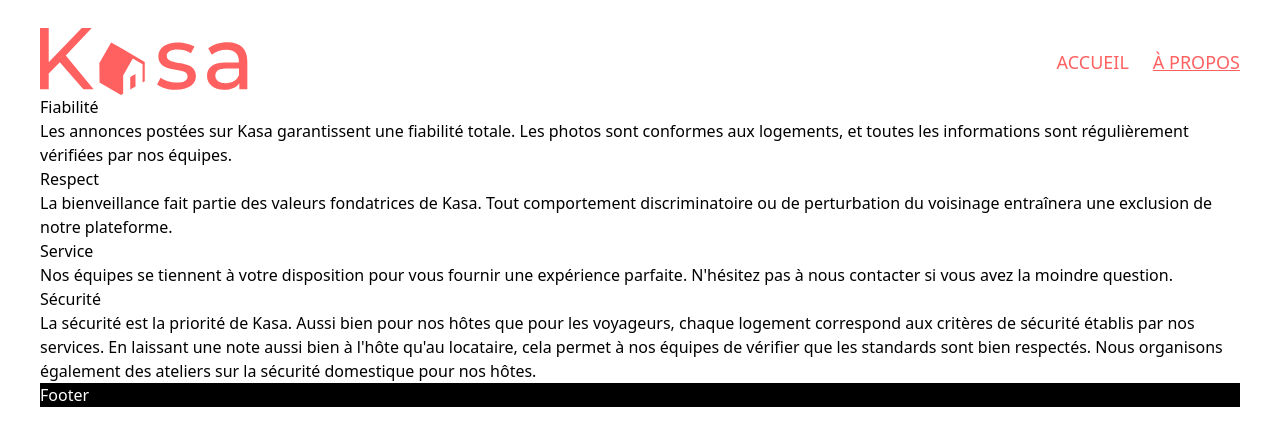
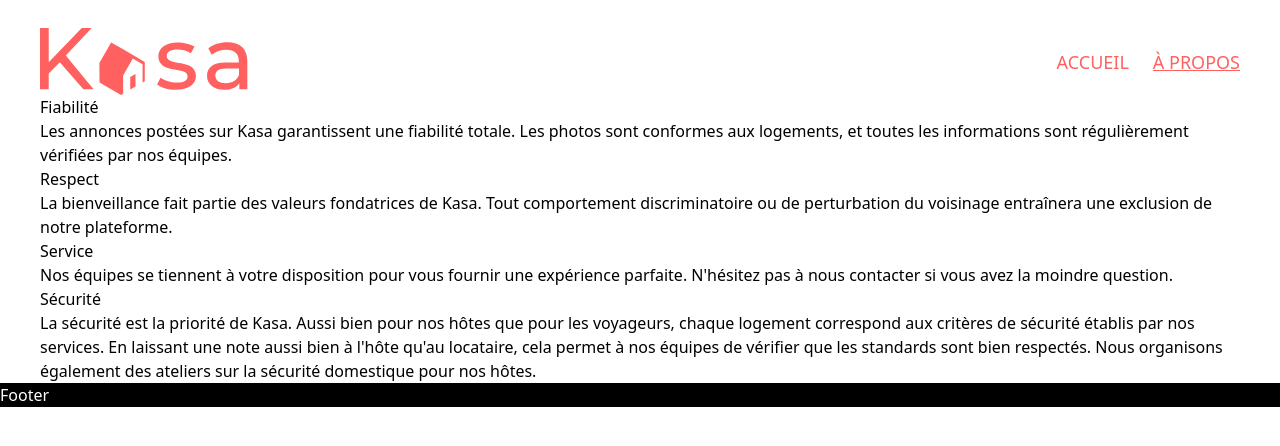
Before and after one commit to Matt-Fr/kasa, a Next.js app: page /about in a window 1280 px wide. Shown: the top 446 px of the page. Built offline with nearby package versions, Linux system fonts and the light colour scheme.

Commit message:
changed madding main

```diff
--- a/app/about/page.tsx
+++ b/app/about/page.tsx
@@ -3,7 +3,7 @@
 
 const page = () => {
   return (
-    <main>
+    <main className="px-5 md:px-7 lg:px-10">
       <section>
         <Collapse
           title="Fiabilité"
--- a/app/components/Header.tsx
+++ b/app/components/Header.tsx
@@ -9,7 +9,7 @@
   const currentRoute = usePathname();
 
   return (
-    <header>
+    <header className="px-5 pt-5 md:px-7 md:pt-7 lg:px-10">
       <nav className="flex items-center justify-between">
         <Link href="/">
           {
--- a/app/layout.tsx
+++ b/app/layout.tsx
@@ -17,7 +17,7 @@
 }) {
   return (
     <html lang="en">
-      <body className={`inter.className  p-5 md:p-7 lg:px-10 flex flex-col`}>
+      <body className={`inter.className  `}>
         <Header></Header>
         {children}
         <Footer></Footer>
--- a/app/page.tsx
+++ b/app/page.tsx
@@ -5,7 +5,7 @@
 
 export default function Home() {
   return (
-    <main className="flex flex-col">
+    <main className="flex flex-col px-5 md:px-7 lg:px-10">
       <section className="relative flex items-center w-full mt-6 overflow-hidden h-28 rounded-2xl sm:justify-center md:h-56 md:mt-8">
         <Image
           src={backgroundImg}
--- a/app/rent/[rentId]/page.tsx
+++ b/app/rent/[rentId]/page.tsx
@@ -44,7 +44,7 @@
     } = rent;
 
     return (
-      <>
+      <main className="px-5 md:px-7 lg:px-10">
         <section>
           <div>
             <h2>{title}</h2>
@@ -76,7 +76,7 @@
             />
           </div>
         </section>
-      </>
+      </main>
     );
   }
 };
```
